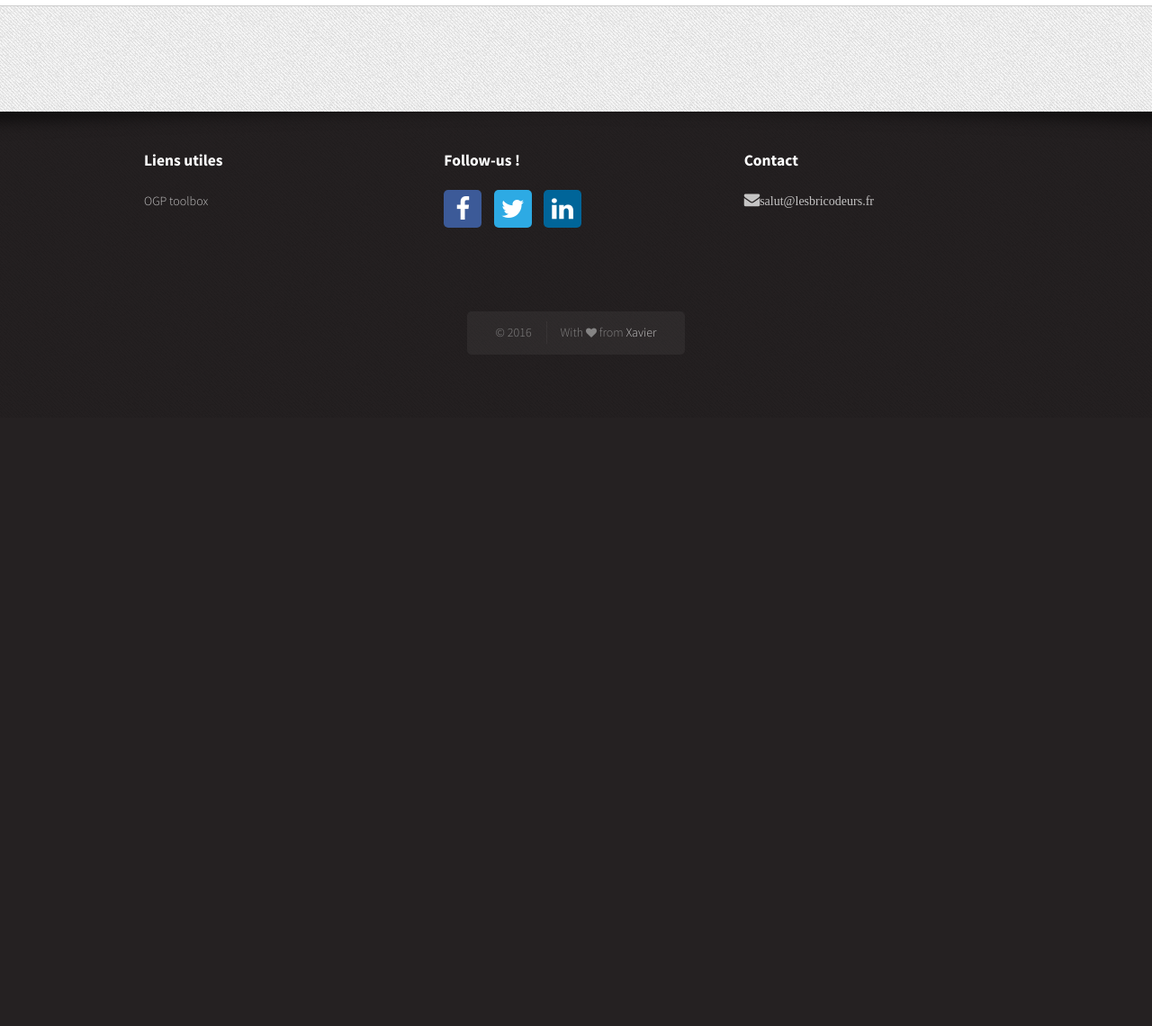
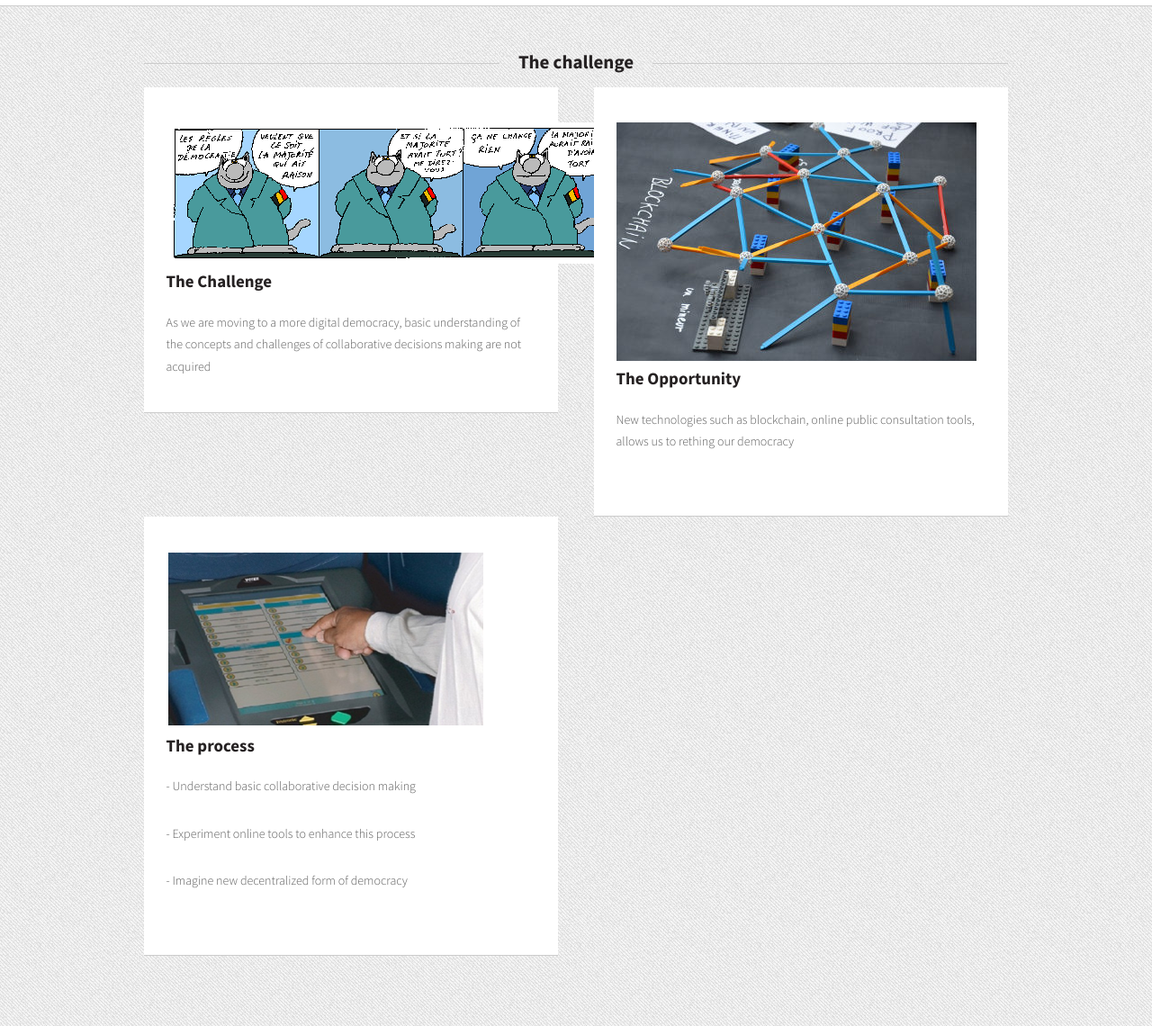
Before and after one commit to Xalava/DemoKit, a plain HTML site: page index.html in a window 1280 px wide. Shown: the part 780-1920 px from the top of the page at 90% size. Before the commit the page ends 1244 px from the top, so only its background shows below. Drawn offline with Linux system fonts and the light colour scheme.

Commit message:
complement

```diff
--- a/index.html
+++ b/index.html
@@ -105,6 +105,59 @@
 				<div class="container">
 					<div class="row">
 						<div class="12u">
+							<!--  BLOG -->
+								<section>
+									<header class="major">
+										<h2>The challenge</h2>
+									</header>
+									<div>
+										<div class="row">
+											<div class="6u">
+												<section class="box">
+													<img src="images/lechat.png" alt="" />
+													<header>
+														<h3>The Challenge</h3>
+<!-- 														<span class="byline">En cours</span>
+ -->													</header>
+													<p>As we are moving to a more digital democracy, basic understanding of the concepts and challenges of collaborative decisions making are not acquired</p>
+
+												</section>
+											</div>
+
+											<div class="6u">
+												<section class="box">
+												<img src="images/blockchain.jpg" alt="" />
+													<header>
+														<h3>The Opportunity</h3>
+														<!-- <span class="byline">Le 24 juin 1835</span> -->
+													</header>
+													<p>New technologies such as blockchain, online public consultation tools, allows us to rething our democracy </p>
+													<footer class="actions">
+
+													</footer>
+												</section>
+											</div>
+
+											<div class="6u">
+												<section class="box">
+													<img src="images/edemo.png" alt="" />
+													<header>
+														<h3>The process</h3>
+														<!-- <span class="byline">Le 24 juin 1835</span> -->
+													</header>
+													<p>- Understand basic collaborative decision making</p>
+													<p>- Experiment online tools to enhance this process</p>
+													<p>- Imagine new decentralized form of democracy</p>
+													<footer class="actions">
+
+													</footer>
+												</section>
+											</div>
+
+
+										</div>
+									</div>
+								</section>
 
 
 
```
Also changed, not shown: images/blockchain.jpg (added), images/edemo.png (added), images/lechat.png (added).
